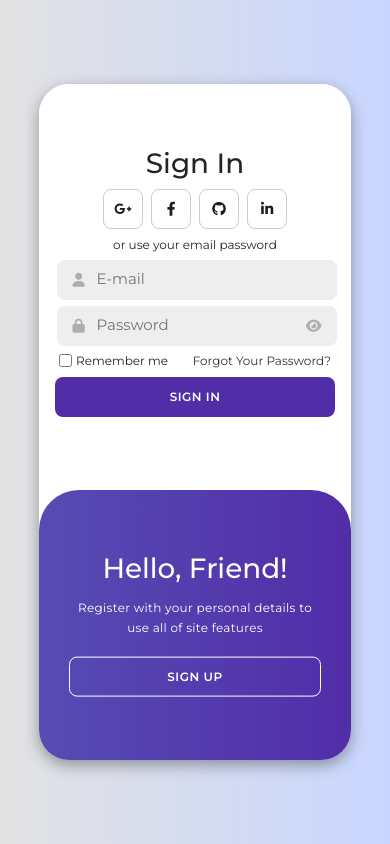
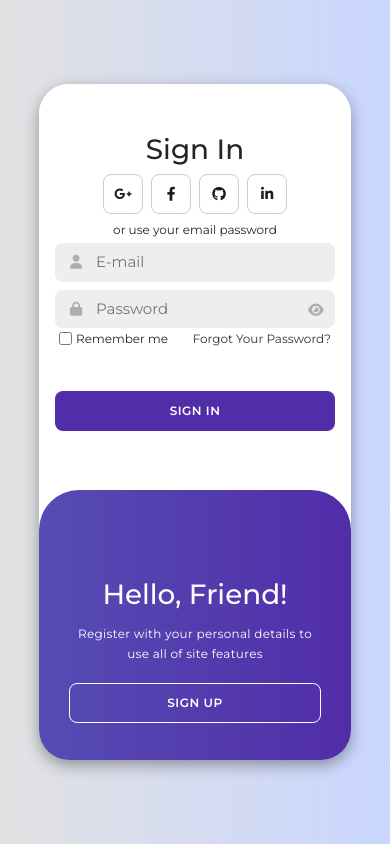
Before and after one commit to rodrigocsar/Login-Page-React.js, a React (Create React App) app: page / in a window 390 px wide. Built offline with nearby package versions, Linux system fonts and the light colour scheme.

Commit message:
Alteção no posicionamento do Toggle

```diff
--- a/src/App.css
+++ b/src/App.css
@@ -15,6 +15,7 @@
   outline: none;
 
 }
+
 
 
 .container i {
@@ -54,15 +55,10 @@
   cursor: pointer;
 }
 
-.input-wapper {
-  background-color: #eee;
-  border-radius: 8px;
-  display: flex;
-  align-items: center;
-  height: 40px;
-  right: 4.5px;
-  margin: 6px;
+.container button{
+    margin: 0;
 }
+
 
 @keyframes move {
   0%, 49.99%{
@@ -74,6 +70,8 @@
       z-index: 5;
   }
 }
+
+
 
 .social-icons {
   margin: 20px 0;
--- a/src/Button/button.css
+++ b/src/Button/button.css
@@ -24,3 +24,9 @@ button.hidden{
     border: none;
     transition: background-color 0.1s ease;
   }
+
+button:hover{
+  background-color: #512da8;
+  transition: background-color 0.1s ease;
+
+}
--- a/src/ForgotPass/forgotPass.css
+++ b/src/ForgotPass/forgotPass.css
@@ -1,6 +1,13 @@
+
 .forgot-container {
     z-index: 9999;
     opacity: 0;
+
+}
+
+.forgot-email {
+    top: -8px;
+    max-width: 90%;
 }
 
 .forgot-container.active {
@@ -12,25 +19,47 @@
     margin: 3px;
 }
 
- .forgot-input {
+
+
+.forgot-input {
     grid-template-columns: repeat(6, 1fr);
     padding: 0 30px;
     gap: 10px;
+
 }
 
-.forgot-input .input-box {
+ .input-box {
     width: 40px;
     height: 40px;
     margin-top: 5px;
     border: 2px solid rgb(255, 255, 255);
+    text-align: center;
+
+}
+
+.div-button-email{
+    top: 20px;
+}
+
+.div-button-email button {
+    white-space: nowrap;
+    padding: 10px;
+    width: 30%;
+
 }
 
 .div-button-forgot {
-    margin: 10px;
+    top: 20px;
+    white-space: nowrap;
 }
 
 
 @media (max-width: 575.98px) {
+
+        .forgot, .forgot-email {
+          top: -80px;
+        }
+
 
         .forgot-pass p {
             white-space: nowrap;
@@ -43,14 +72,18 @@
         .forgot-input {
             gap: 3px;
         }
-        .forgot-input input {
-            height: 130%;
 
+        .div-button-email{
+            width: 50%;
+            left: 63px;
         }
 
         .div-button-forgot {
             width: 50%;
             margin: 15px;
+            left: 63px;
+
         }
 
+
 }
--- a/src/FormSingIn/FormSingIn.jsx
+++ b/src/FormSingIn/FormSingIn.jsx
@@ -51,29 +51,25 @@ export const FormSingIn = () => {
 
                 <div aria-label='Create Username' className='input-sing-in m-0 w-100'> {/* Div input */}
                     <div  className='label-icon '>
-                        <div className='input-wapper position-relative px-3 w-100'>
+
                             <i className='fa-solid fa-user m-0 my-3'/>
                             <input type='email'
                              placeholder='E-mail' aria-label='Email'
                              className='input-email border-0 my-1 py-2 px-3 w-100 '/>
-                        </div>
 
-                        <div className='input-wapper position-relative px-3 w-100 '>
-                            <i className='fa-solid fa-lock m-0 '/>
+
+                            <i className='fa-solid fa-lock d-flex m-0  my-3'/>
                             <input type={passwordVisible ? 'text':  'password'}id='password-in'
                                placeholder='Password'
                                className='input-password border-0 my-1 py-2 px-3 w-100'
                             />  {/*  functions password Visible  */}
 
                             <i className={passwordVisible ?
-                                        'fa-solid fa-eye-slash position-relative m-0 my-3 '
-                                        : 'fa-solid fa-eye position-relative  m-0 my-3  '}
+                                        'fa-solid fa-eye-slash position-relative m-0'
+                                        : 'fa-solid fa-eye position-relative m-0 '}
                                onClick={togglePasswordVisibility}
                                aria-label='Password'
                             />  {/* function Icon switching  */}
-                       </div>
-                    </div>
-
 
                     <div className='remember-forgot  d-flex justify-content-between m-1'>
                         <label htmlFor='checkbox'
@@ -88,6 +84,9 @@ export const FormSingIn = () => {
                            tabIndex='0' >Forgot Your Password?
                         </a> {/*  function Forgot page visible  */}
                    </div>
+                    </div>
+
+
                 </div>
                <button aria-label='Sign In'>Sign In</button>
             </form>
--- a/src/FormSingIn/singIn.css
+++ b/src/FormSingIn/singIn.css
@@ -1,18 +1,33 @@
+
+
 div.label-icon i {
     color: #afaeae;
+}
+
+.label-icon{
+    margin-bottom: 10px;
 }
 
 label.label-box {
     font-size: 12px;
 }
 
-.input-wapper i.fa-eye {
-    padding-top: 1px;
-    left:  1px ;
+.fa-eye-slash, .fa-eye{
+    position: relative;
+    left: 87%;
+    top: -34.2px;
+
+}
+
+.fa-solid{
+    text-indent: 15px;
+
 }
 
 input.input-email, .input-password {
-    margin-left: 8px;
+
+    text-indent: 25px;
+
 }
 
 input.input-email::placeholder {
@@ -21,6 +36,8 @@ input.input-email::placeholder {
 }
 
 .remember-forgot {
+   position: relative;
+   top: -30px;
    white-space: nowrap;
 }
 
@@ -55,6 +72,7 @@ input.input-email::placeholder {
     z-index: 2;
 }
 
+
 .container.active .sign-in {
     transform: translateX(100%);
 }
@@ -75,13 +93,14 @@ input.input-email::placeholder {
         margin-top: 40%;
     }
 
-    .input-wapper{
-        width: 100%;
-        height: 35%;
+    .fa-eye-slash, .fa-eye{
+        position: relative;
+        left: 85%;
+
     }
 
     .container.active .sign-in{
-        transform: translateY(50%);
+        transform: translateX(100%);
         opacity: 0;
     }
   }
--- a/src/FormSingUp/FormSingUp.jsx
+++ b/src/FormSingUp/FormSingUp.jsx
@@ -42,23 +42,21 @@ export const FormSingUp = () => {
                 <div className='input-sing-up m-0 w-100'> {/* Div input */}
 
                     <div  aria-label='Create Username' className='label-icon  '>
-                        <div className='input-wapper position-relative px-3 w-100'>
                             <i className='fa-solid fa-at m-0 my-3'/>
                             <input type='text'
                                    placeholder='Name'
                                    className='input-email border-0 my-1 py-2 px-3 w-100 '
                             />
-                        </div>
-                        <div className='input-wapper position-relative px-3 w-100'>
-                            <i className='fa-solid fa-user m-0 my-3' aria-label='Create-Email'></i>
+
+
+
+                        <i className='fa-solid fa-user d-flex m-0 my-0 py-3'/>
                             <input type='email'
-                                   placeholder='Email'
-                                   className='input-email border-0 my-1 py-2 px-3 w-100 '
-                            />
+                             placeholder='E-mail' aria-label='Email'
+                             className='input-email border-0 my-1 py-2 px-3 w-100 '/>
 
-                        </div>
-                        <div className='input-wapper position-relative px-3 w-100 '>
-                            <i className='fa-solid fa-lock m-0 '/>
+
+                            <i className='fa-solid fa-lock d-flex m-0 my-0 py-3 '/>
                             <input type={passwordVisible ? 'text':  'password'}
                                    placeholder='Password'
                                    className='input-password border-0 my-1 py-2 px-3 w-100 ' />
@@ -66,7 +64,6 @@ export const FormSingUp = () => {
                                                             : 'fa-solid fa-eye position-relative  m-0 my-3'}
                                onClick={togglePasswordVisibility}
                                aria-label='Password'/> {/*  function Icon switching  */}
-                        </div>
                    </div>
                 </div>
               <button aria-label='Create registration button'>Sign Up</button>
--- a/src/FormSingUp/singUp.css
+++ b/src/FormSingUp/singUp.css
@@ -1,9 +1,30 @@
-label.label-icon i {
+label.sing-up-input i {
     color: #afaeae;
 
 }
 
+.input-sing-up {
+    height: 30%;
+}
 
+.input-sing-up .fa-eye-slash,
+.input-sing-up .fa-eye{
+    position: relative;
+    left: 87%;
+    top: -45.2px;
+
+}
+
+.input-sing-up .fa-user, .input-sing-up .fa-lock{
+    left: 18px;
+
+}
+
+input.input-email, .input-password {
+
+    text-indent: 25px;
+
+}
 
 .sign-up {
     left: 0;
@@ -17,16 +38,34 @@ label.label-icon i {
     opacity: 1;
     z-index: 5;
     animation: move 0.6s;
+    transition: all 0.6s ease-in-out;
+
 }
 @media (max-width: 575.98px) {
 
     .form-sing-up {
         position: relative;
-       bottom: 35%;
+       top: 50px;
+
     }
 
+    .input-sing-up .fa-eye-slash,
+    .input-sing-up .fa-eye{
+        position: relative;
+        left: 85%;
+
+}   .sign-up {
+    left: 100%;
+    transition: all 0.6s ease-in-out;
+
+
+}
+
     .container.active .sign-up {
-        transform: translateY(85%);
+        transform: translateX(-100%);
+        transition: all 0.6s ease-in-out;
+
+
 
     }
 
--- a/src/Toggle/toggle.css
+++ b/src/Toggle/toggle.css
@@ -49,15 +49,18 @@
 .toggle-right {
     right: 0;
     transform: translateX(0);
+    transition: all 0.6s ease-in-out;
+
 }
 
 .container.active .toggle-right {
     transform: translateX(200%);
+    transition: all 0.8s ease;
+
 }
 
 @media (max-width: 575.98px) {
-
-    .form-container{
+    .form-container {
         width: 100%;
         transition: all 0.6s ease-in-out;
         top: -30%;
@@ -66,41 +69,38 @@
     .form {
         margin-bottom: 100%;
         margin-top: -50%;
-
     }
 
     .toggle-container {
         top: 60%;
         left: 0%;
-        border-radius: 40px  40px 0 0 ;
+        border-radius: 40px 40px 0 0;
         min-width: 80vw;
         max-height: 50vh;
+        transition: all 0.6s ease-in-out;
     }
 
     .container.active .toggle-container {
-        transform: translateY(-100%);
-        border-radius:  0 0 40px  40px;
-        top: 40%;
-
+        transform: translateY(0%);
+        border-radius: 40px;
+        top: 60%;
     }
 
     .toggle-panel {
-        transform: translateY(-20%);
-        top: 8px;
+        top: -50px;
     }
 
     .toggle-left {
-        transform: translate(100%, 100%);
-        min-height: 65vh;
+        transform: translateX(200%);
+        min-height: 30vh;
+    }
 
+    .container.active .toggle-left {
+        transform: translateX(0);
     }
 
 
-    .container.active .toggle-right{
-        transform: translate(-100%, 100%);
-
-
+    .container.active .toggle-right {
+        transform: translateX(200%);
     }
-
-
 }
```
Also changed, not shown: src/ForgotPass/ForgotPass.jsx (+52 -12 lines), src/ForgotPass/Verification.jsx (added, +28 -0 lines). Lines whose indentation alone changed are shown as unchanged.
